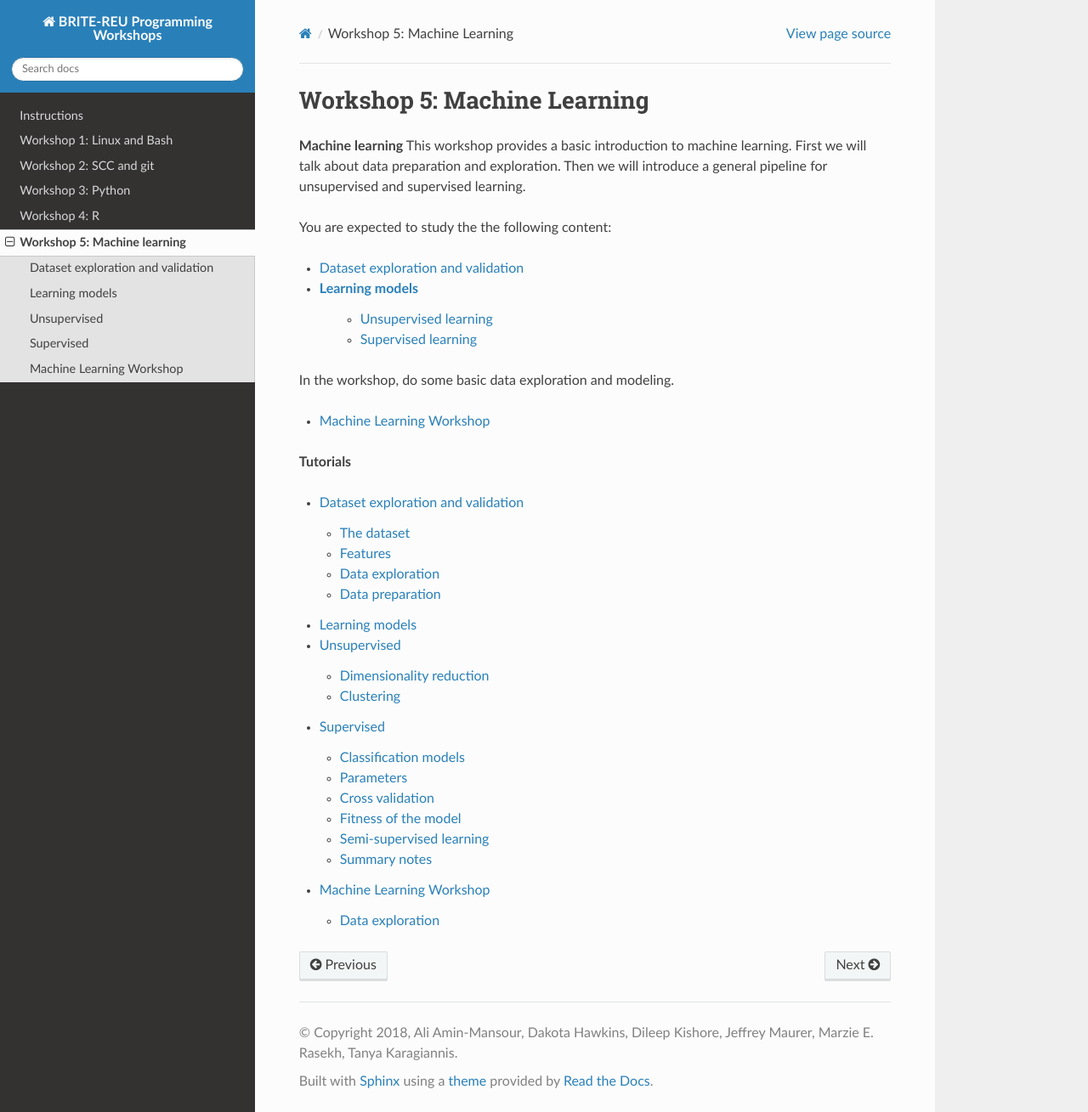
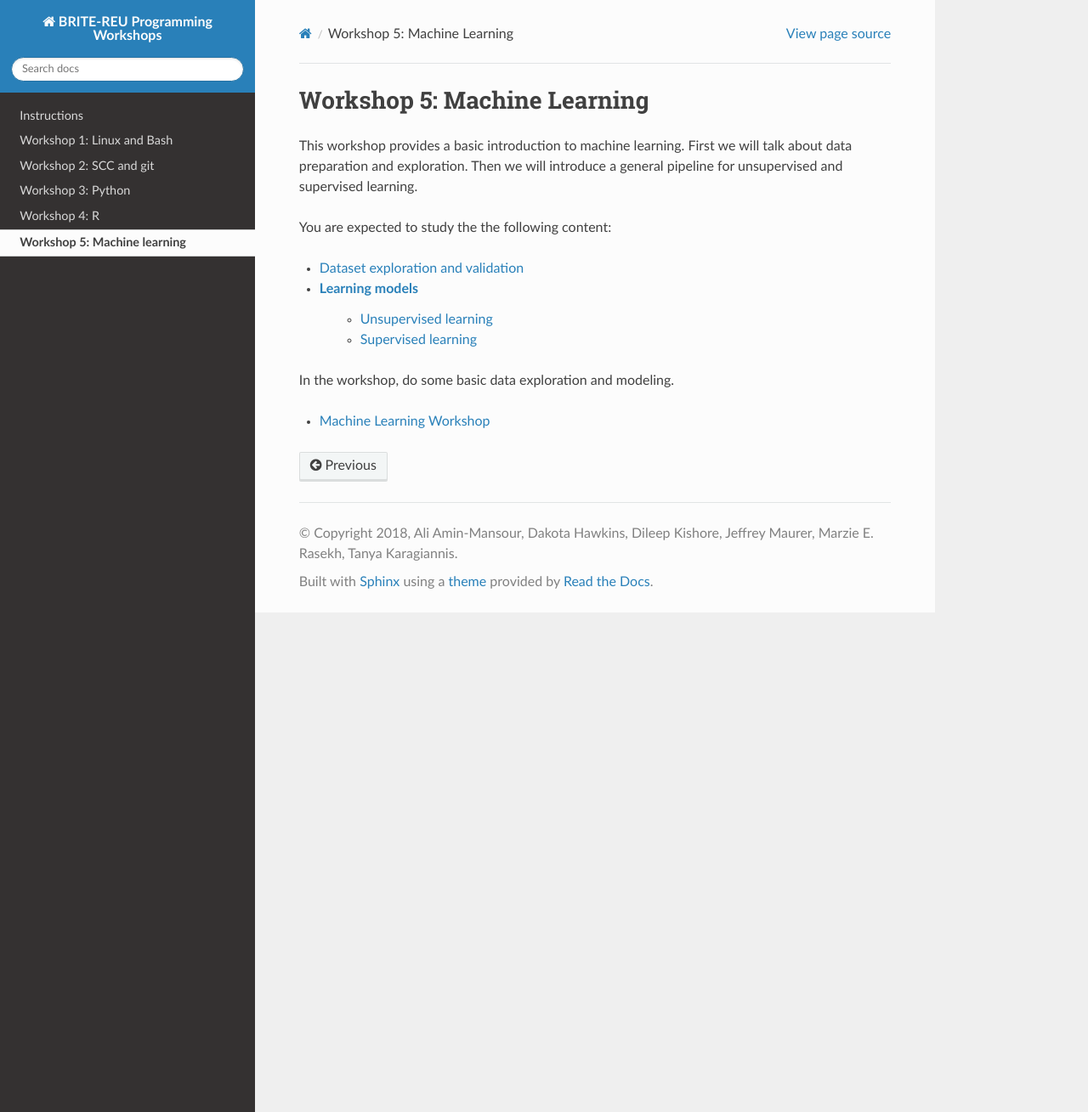
Before and after one commit to BRITE-REU/programming-workshops, a Sphinx documentation site: the page built from source/workshops/05_Machine_learning/index.rst, in a window 1280 px wide and 1309 px high. Shown: the whole window at 85% size. Built offline with Sphinx 7.4.7 and the Read the Docs theme 2.0.0, drawn with Linux system fonts in a browser that asks for light colours.

Commit message:
Update index.rst

```diff
--- a/source/workshops/05_Machine_learning/index.rst
+++ b/source/workshops/05_Machine_learning/index.rst
@@ -4,8 +4,6 @@
 Workshop 5: Machine Learning
 ============================================
 
-
-**Machine learning**
 This workshop provides a basic introduction to machine learning.
 First we will talk about data preparation and exploration.
 Then we will introduce a general pipeline for unsupervised and supervised learning.
@@ -21,15 +19,3 @@ You are expected to study the the following content:
 In the workshop, do some basic data exploration and modeling.
 
 - `Machine Learning Workshop <Workshop_machine_learning.html>`_
-
-
-**Tutorials**
-
-.. toctree::
-    :maxdepth: 2
-
-    Dataset exploration and validation <dataset>
-    Learning models <learning>
-    Unsupervised <unsupervised_learning>
-    Supervised <supervised_learning>
-    Machine Learning Workshop <Workshop_machine_learning>
```
